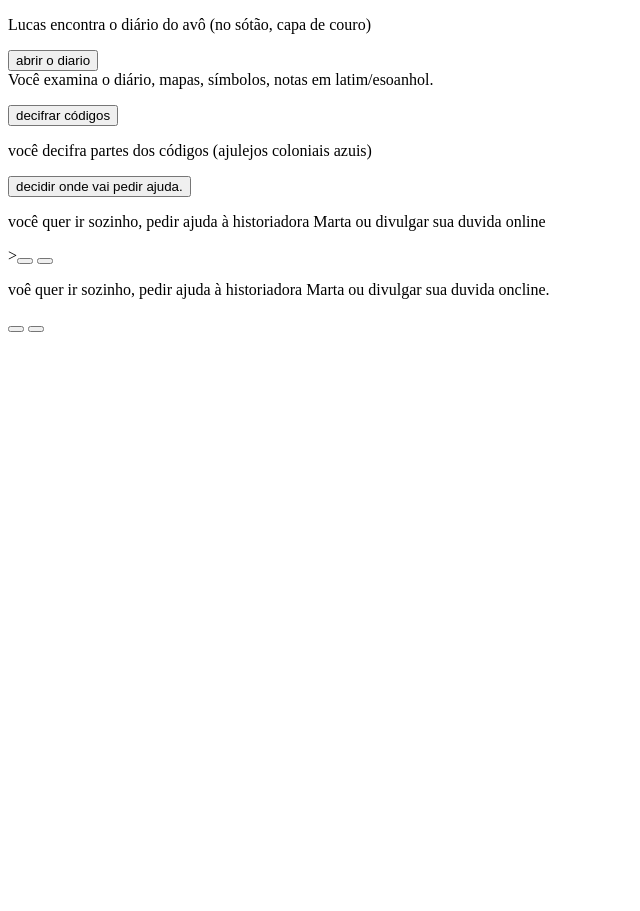
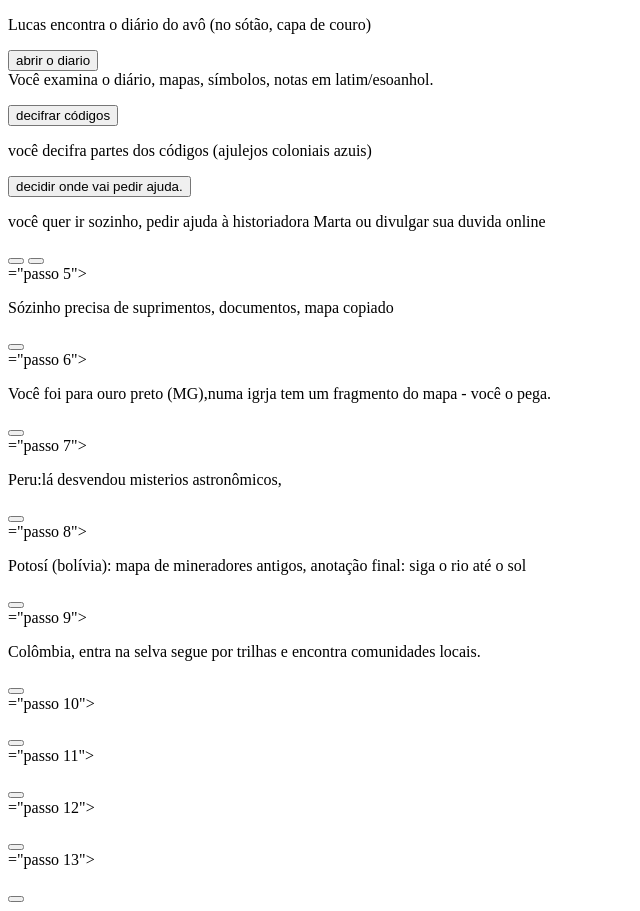
Before and after one commit to rafa0santos/trabalho-de-pc-, a plain HTML site: page index.html in a window 1280 px wide. Shown: the whole page, without its empty margins (0-640 px from the left). Before the commit the page ends 800 px from the top, so only its background shows below. Drawn offline with Linux system fonts and the light colour scheme.

Commit message:
Update index.html

```diff
--- a/index.html
+++ b/index.html
@@ -25,19 +25,58 @@
         <div class="passo" id="passo 3">
             <p>você quer ir sozinho, pedir ajuda à historiadora Marta ou divulgar sua duvida
                 online</p>
-            ><button class="btn-proximo" data-proximo="4"> </button>
             <button class="btn-proximo" data-proximo="4"> </button>
-        </div
+            <button class="btn-proximo" data-proximo="4"> </button>
+        </div>
+
+        <div class="passo" id>="passo 5">
+            <p>Sózinho precisa de suprimentos, documentos, mapa copiado</p>
+            <button class="bnt-proximo" data proximo="6"> </button>
+        </div>
 
 
 
-        <div class="passo" id="passo 4">
-            <p> voê quer ir sozinho, pedir ajuda à historiadora Marta ou divulgar sua duvida
-                oncline.</p>
-            <button class="btn-proximo" data-proximo="4"> </button>
-            <button class="btn-proximo" data-proximo="4"> </button>
+        <div class="passo" id>="passo 6">
+            <p>Você foi para ouro preto (MG),numa igrja tem um fragmento do mapa - você o pega.</p>
+            <button class="bnt-proximo" data proximo="7"> </button>
+        </div>
 
 
+        <div class="passo" id>="passo 7">
+            <p>Peru:lá desvendou misterios astronômicos,</p>
+            <button class="bnt-proximo" data proximo="8"> </button>
+        </div>
+
+        <div class="passo" id>="passo 8">
+            <p>Potosí (bolívia): mapa de mineradores antigos, anotação final: siga o rio até o sol</p>
+            <button class="bnt-proximo" data proximo="9"> </button>
+
+        </div>
+
+        <div class="passo" id>="passo 9">
+            <p>Colômbia, entra na selva segue por trilhas e encontra comunidades locais.</p>
+            <button class="bnt-proximo" data proximo="10"> </button>
+        </div>
+
+
+        <div class="passo" id>="passo 10">
+            <p></p>
+            <button class="bnt-proximo" data proximo="11"> </button>
+        </div>
+
+        <div class="passo" id>="passo 11">
+            <p></p>
+            <button class="bnt-proximo" data proximo="12"> </button>
+        </div>
+
+        <div class="passo" id>="passo 12">
+            <p></p>
+            <button class="bnt-proximo" data proximo="13"> </button>
+        </div>
+
+        <div class="passo" id>="passo 13">
+            <p></p>
+            <button class="bnt-proximo" data proximo="14"> </button>
         </div>
     </main>
 
```
